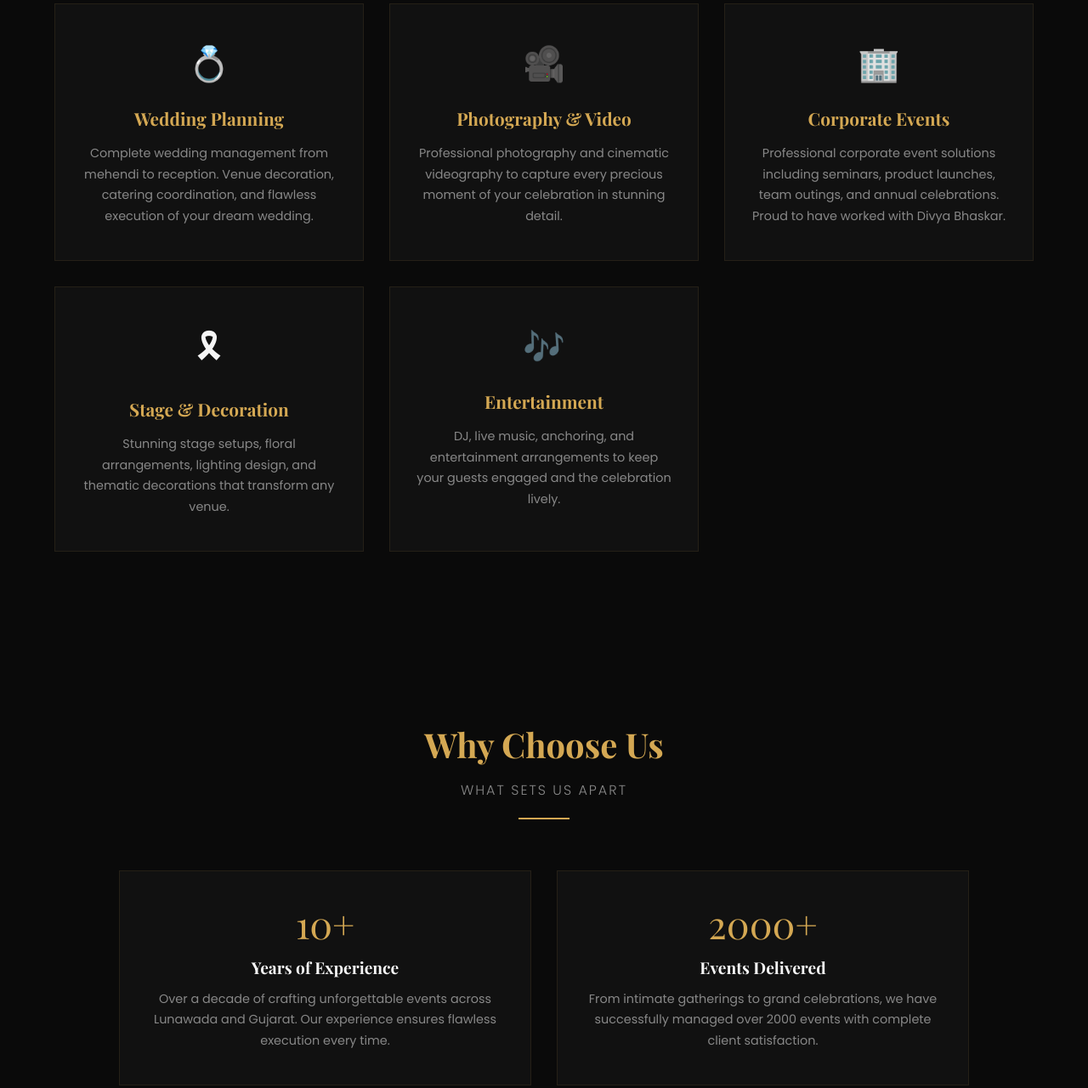
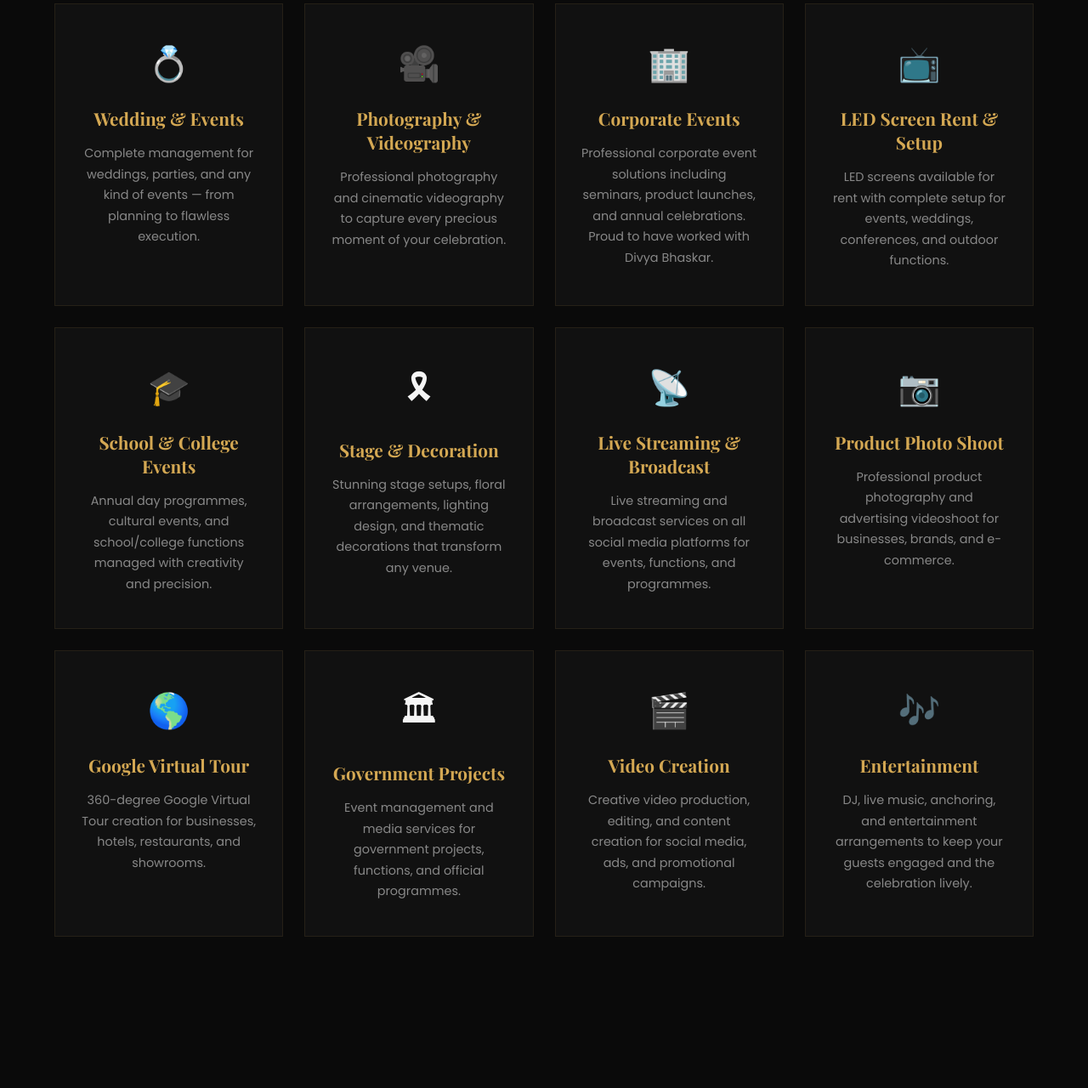
Before and after one commit to Devesh1304/niks-studio-events, a plain HTML site: page index.html in a window 1280 px wide. Shown: the part 3912-5192 px from the top of the page at 85% size. Drawn offline with nearby package versions, Linux system fonts and the light colour scheme.

Commit message:
Update services to 12 cards matching brochure - LED, streaming, virtual tour etc
Co-Authored-By: Claude Opus 4.6 <noreply@anthropic.com>

```diff
--- a/index.html
+++ b/index.html
@@ -326,8 +326,8 @@
     /* Services */
     .services-grid {
       display: grid;
-      grid-template-columns: repeat(3, 1fr);
-      gap: 30px;
+      grid-template-columns: repeat(4, 1fr);
+      gap: 25px;
       max-width: 1200px;
       margin: 0 auto;
     }
@@ -754,23 +754,58 @@
     <div class="services-grid">
       <div class="service-card fade-in">
         <div class="service-icon">&#128141;</div>
-        <h3>Wedding Planning</h3>
-        <p>Complete wedding management from mehendi to reception. Venue decoration, catering coordination, and flawless execution of your dream wedding.</p>
+        <h3>Wedding & Events</h3>
+        <p>Complete management for weddings, parties, and any kind of events — from planning to flawless execution.</p>
       </div>
       <div class="service-card fade-in">
         <div class="service-icon">&#127909;</div>
-        <h3>Photography & Video</h3>
-        <p>Professional photography and cinematic videography to capture every precious moment of your celebration in stunning detail.</p>
+        <h3>Photography & Videography</h3>
+        <p>Professional photography and cinematic videography to capture every precious moment of your celebration.</p>
       </div>
       <div class="service-card fade-in">
         <div class="service-icon">&#127970;</div>
         <h3>Corporate Events</h3>
-        <p>Professional corporate event solutions including seminars, product launches, team outings, and annual celebrations. Proud to have worked with Divya Bhaskar.</p>
+        <p>Professional corporate event solutions including seminars, product launches, and annual celebrations. Proud to have worked with Divya Bhaskar.</p>
+      </div>
+      <div class="service-card fade-in">
+        <div class="service-icon">&#128250;</div>
+        <h3>LED Screen Rent & Setup</h3>
+        <p>LED screens available for rent with complete setup for events, weddings, conferences, and outdoor functions.</p>
+      </div>
+      <div class="service-card fade-in">
+        <div class="service-icon">&#127891;</div>
+        <h3>School & College Events</h3>
+        <p>Annual day programmes, cultural events, and school/college functions managed with creativity and precision.</p>
       </div>
       <div class="service-card fade-in">
         <div class="service-icon">&#127895;</div>
         <h3>Stage & Decoration</h3>
         <p>Stunning stage setups, floral arrangements, lighting design, and thematic decorations that transform any venue.</p>
+      </div>
+      <div class="service-card fade-in">
+        <div class="service-icon">&#128225;</div>
+        <h3>Live Streaming & Broadcast</h3>
+        <p>Live streaming and broadcast services on all social media platforms for events, functions, and programmes.</p>
+      </div>
+      <div class="service-card fade-in">
+        <div class="service-icon">&#128247;</div>
+        <h3>Product Photo Shoot</h3>
+        <p>Professional product photography and advertising videoshoot for businesses, brands, and e-commerce.</p>
+      </div>
+      <div class="service-card fade-in">
+        <div class="service-icon">&#127758;</div>
+        <h3>Google Virtual Tour</h3>
+        <p>360-degree Google Virtual Tour creation for businesses, hotels, restaurants, and showrooms.</p>
+      </div>
+      <div class="service-card fade-in">
+        <div class="service-icon">&#127963;</div>
+        <h3>Government Projects</h3>
+        <p>Event management and media services for government projects, functions, and official programmes.</p>
+      </div>
+      <div class="service-card fade-in">
+        <div class="service-icon">&#127916;</div>
+        <h3>Video Creation</h3>
+        <p>Creative video production, editing, and content creation for social media, ads, and promotional campaigns.</p>
       </div>
       <div class="service-card fade-in">
         <div class="service-icon">&#127926;</div>
```
